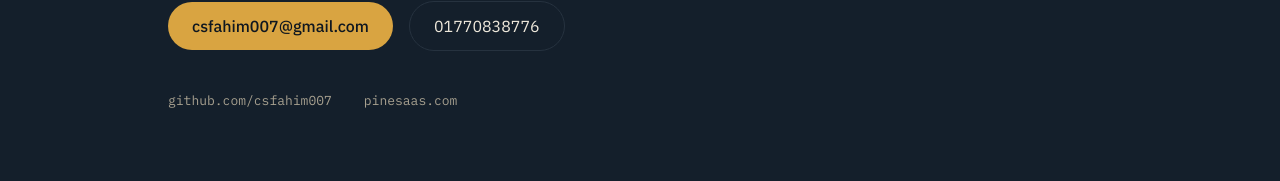
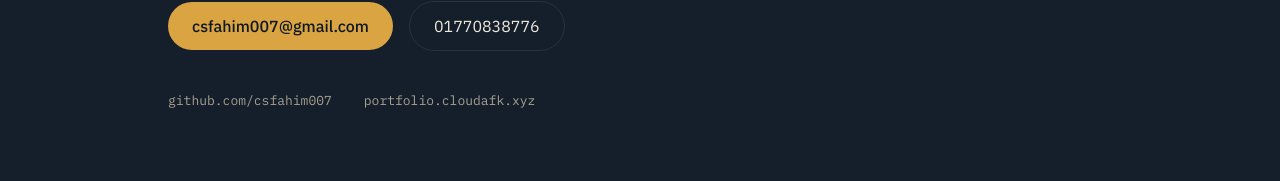
Before and after one commit to csfahim007/Profile, a React (Vite) app: page / in a window 1280 px wide. Shown: the part 4086-4267 px from the top of the page. Built offline with nearby package versions, Linux system fonts and the light colour scheme.

Commit message:
updated link

```diff
--- a/src/data/resumeData.js
+++ b/src/data/resumeData.js
@@ -8,8 +8,8 @@ export const profile = {
   phone: "01770838776",
   github: "https://github.com/csfahim007",
   githubLabel: "github.com/csfahim007",
-  portfolio: "https://pinesaas.com",
-  portfolioLabel: "pinesaas.com",
+  portfolio: "https://portfolio.cloudafk.xyz",
+  portfolioLabel: "portfolio.cloudafk.xyz",
 };
 
 export const education = {
```
